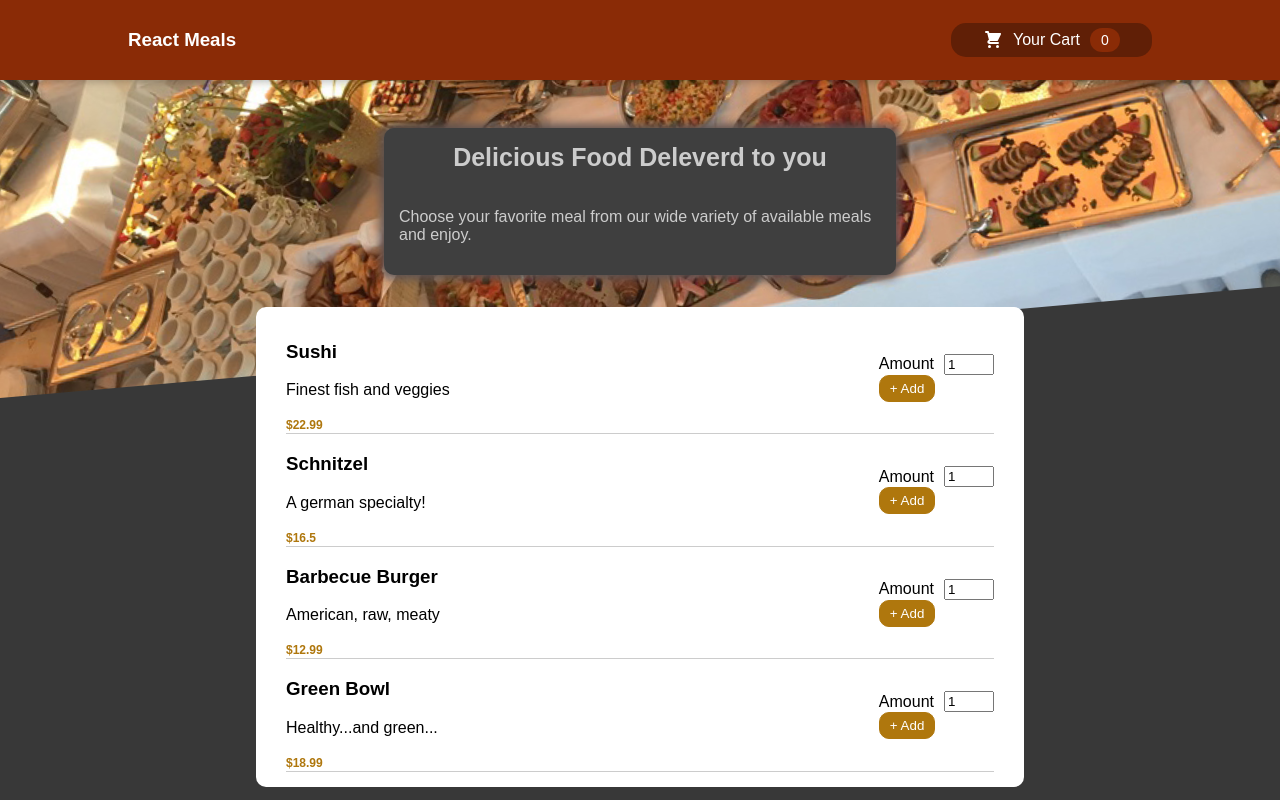
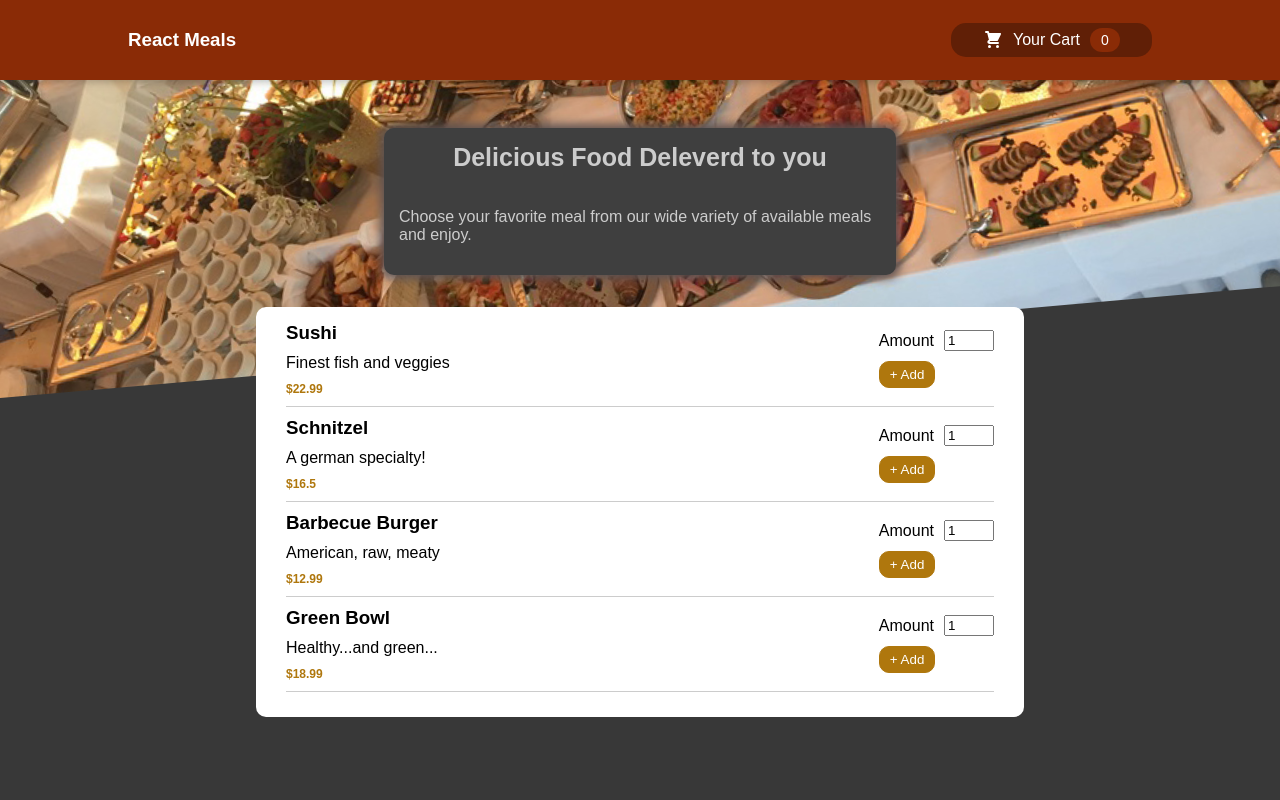
Before and after one commit to shrujan/React-Basic---UserComponent, a React (Create React App) app: page /react-menu in a window 1280 px wide. Built offline with nearby package versions, Linux system fonts and the light colour scheme.

Commit message:
css fixes

```diff
--- a/src/components/Exercice-2-React-Menu/MenuItem/MenuItem.module.scss
+++ b/src/components/Exercice-2-React-Menu/MenuItem/MenuItem.module.scss
@@ -4,8 +4,16 @@
   display: flex;
   align-items: center;
   justify-content: space-between;
+  padding-bottom: 10px;
+  margin-bottom: 10px;
   border-bottom: 1px solid $colorGray;
   > div {
+    display: flex;
+    flex-direction: column;
+    gap: 10px;
+    > h3, p {
+      margin: 0px;
+    }
     > span {
       @include Price();
     }
--- a/src/components/Exercice-2-React-Menu/Utils/Button.module.scss
+++ b/src/components/Exercice-2-React-Menu/Utils/Button.module.scss
@@ -12,5 +12,9 @@ button.button {
   &.outline {
     font-weight: 600;
     color: $colorBrown;
+    &:hover {
+      color: $colorWhite;
+      background-color: $colorBrown;
+    }
   }
 }
```
